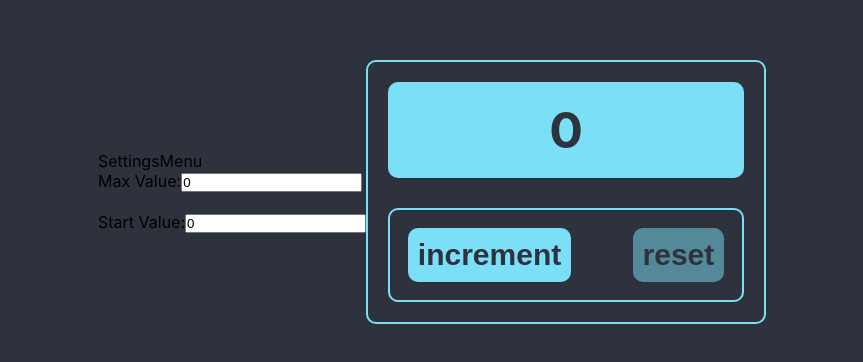
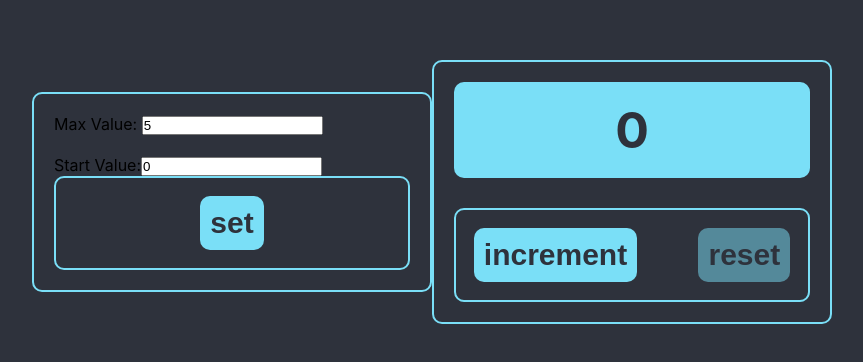
Before and after one commit to AndreiSheleg/counter, a React (Create React App) app: page / in a window 1280 px wide. Shown: the part 208-570 px from the top of the page, without its empty margins (208-1071 px from the left). Built offline with nearby package versions, Linux system fonts and the light colour scheme.

Commit message:
fixed logic

```diff
--- a/src/App.tsx
+++ b/src/App.tsx
@@ -1,18 +1,54 @@
-import React from 'react';
+import React, {ChangeEvent, useEffect, useState} from 'react';
 import logo from './logo.svg';
 import './App.css';
 import {Counter} from './components/Counter/Counter';
 import {SettingsMenu} from "./components/SettingsMenu/SettingsMenu";
 
+
+export type CounterSettings = {
+    maxValue: number,
+    startValue: number,
+}
 function App() {
+
+
+    const [settings, setSettings] = useState<CounterSettings>({
+        maxValue: 5,
+        startValue: 0,
+    })
+
+    let [count, setCount] = useState<number>(settings.startValue)
+    let [error, setError] = useState<string | null>(null)
+
+    useEffect(()=> {
+        setCount(settings.startValue)
+    }, [settings.startValue])
+
+    const setCurrentSettings = (settings: CounterSettings) => {
+        setSettings(settings)
+    }
+
+
+    const increaseCounter = () => {
+        setCount(count + 1)
+        if (count >= settings.maxValue) {
+            setError('Limit of count!')
+        }
+    }
+
+    const resetCount = () => {
+        setCount(settings.startValue)
+        setError(null)
+    }
+
     return (
         <div className="App">
-            <SettingsMenu/>
-            <Counter/>
+            <SettingsMenu settings={settings} setCurrentSettings={setCurrentSettings}/>
+            <Counter maxValue={settings.maxValue} startValue={settings.startValue} count={count} increaseCounter={increaseCounter} resetCount={resetCount}/>
 
         </div>
 
-    );
+    );/**/
 }
 
 export default App;
--- a/src/components/Counter/Counter.tsx
+++ b/src/components/Counter/Counter.tsx
@@ -1,37 +1,45 @@
-import React, {useState} from 'react';
+import React, {ChangeEvent, useState} from 'react';
 import styles from './Counter.module.css'
 import {ControlButton} from './ControlButton';
 
-export const Counter = () => {
-    let [count, setCount] = useState<number>(0)
+type PropsType = {
+    maxValue: number
+    startValue: number
+    count: number
+    increaseCounter: () => void
+    resetCount: () => void
+
+}
+export const Counter = (props: PropsType) => {
+    /*    let [count, setCount] = useState<number>(0)
         let [error, setError] = useState<string | null>(null)
 
-    let maxCountValue = 5
+        let maxCountValue = 5*/
 
-    const increaseCounter = () => {
+    /*    const increaseCounter = () => {
             setCount(++count)
             if (count >= maxCountValue) {
                 setError('Limit of count!')
             }
-    }
+        }*/
 
-    const resetCount = () => {
+    /*    const resetCount = () => {
             setCount(0)
             setError(null)
-    }
+        }*/
 
-const stylesCount = `${styles.count} ${count >= maxCountValue ? styles.countError : ''}`
+    const stylesCount = `${styles.count} ${props.count >= props.maxValue ? styles.countError : ''}`
 
     return (
         <div>
             <div className={styles.counterWrapper}>
                 <div className={styles.countBoard}>
-                    <div className={stylesCount}>{count}</div>
+                    <div className={stylesCount}>{props.count}</div>
                 </div>
 
                 <div className={styles.buttonsWrapper}>
-                    <ControlButton name={'increment'} callBack={increaseCounter} disabled={maxCountValue === count}/>
-                    <ControlButton name={'reset'} callBack={resetCount} disabled={count === 0}/>
+                    <ControlButton name={'increment'} callBack={props.increaseCounter} disabled={props.maxValue === props.count}/>
+                    <ControlButton name={'reset'} callBack={props.resetCount} disabled={props.count === 0}/>
                 </div>
             </div>
 
--- /dev/null
+++ b/src/components/SettingsMenu/SettingsMenu.module.css
@@ -0,0 +1,20 @@
+.settingsWrapper {
+    width: 400px;
+    display: flex;
+    flex-direction: column;
+    border: 2px solid var(--primary-color);
+    padding: 20px;
+    border-radius: 10px;
+    gap: 30px;
+}
+
+
+
+.buttonsWrapper {
+    width: 100%;
+    border: 2px solid var(--primary-color);
+    border-radius: 10px;
+    padding: 5%;
+    display: flex;
+    justify-content: center;
+}
--- a/src/components/SettingsMenu/SettingsMenu.tsx
+++ b/src/components/SettingsMenu/SettingsMenu.tsx
@@ -1,36 +1,65 @@
 import React, {ChangeEvent, useState} from 'react';
+import styles from "./SettingsMenu.module.css";
+import {ControlButton} from "../Counter/ControlButton";
+import {CounterSettings} from "../../App";
 
-export const SettingsMenu = () => {
-    const [maxValue, setMaxValue] = useState<number>(0)
-    const [startValue, setStartValue] = useState<number>(0)
+type PropsType = {
+  /*  maxValue: number
+    startValue: number*/
+    settings: CounterSettings
+    setCurrentSettings: (settings: CounterSettings) => void
+/*    changeMaxValue: (event: ChangeEvent<HTMLInputElement>) => void
+    changeStartValue: (event: ChangeEvent<HTMLInputElement>) => void*/
+}
+export const SettingsMenu = (props: PropsType) => {
+    const [maxValue, setMaxValue] = useState<number>(props.settings.maxValue)
+    const [startValue, setStartValue] = useState<number>(props.settings.startValue)
+    const callBackHandler = (maxValue:number, startValue:number) => {
+        console.log('нажатие на кнопку SET')
+        console.log('установленное maxValue: ', maxValue)
+        console.log('установленное startValue: ', startValue)
+        props.setCurrentSettings({
+            maxValue,
+            startValue,
+        })
+
+    }
 
     const handleMaxValueChange = (event: ChangeEvent<HTMLInputElement>) => {
-        //console.log(event.currentTarget.value)
+        console.log('звонок из handleMaxValueChange')
         const value = parseInt(event.currentTarget.value)
         setMaxValue(value)
     }
 
     const handleStartValueChange = (event: ChangeEvent<HTMLInputElement>) => {
-        //console.log(event.currentTarget.value)
+        console.log('звонок из handleStartValueChange')
         const value = parseInt(event.currentTarget.value)
         setStartValue(value)
     }
 
-
     return (
         <div>
-            SettingsMenu
-            <div>
-                Max Value:
-                <input type="number" value={maxValue} onChange={handleMaxValueChange}/>
+            <div className={styles.settingsWrapper}>
+                <div className={styles.countBoard}>
+                    <div>
+                        <div>
+                            Max Value: <input type="number" value={maxValue} onChange={handleMaxValueChange}/>
+                        </div>
+                        <br/>
+                        <div>
+                            Start Value:
+                            <input type="number" value={startValue} onChange={handleStartValueChange}/>
+                        </div>
+                    </div>
+
+                    <div className={styles.buttonsWrapper}>
+                        <ControlButton name={'set'} callBack={()=>callBackHandler(maxValue,startValue)} disabled={false}/>
+                    </div>
+
+                </div>
             </div>
 
-            <br/>
 
-            <div>
-                Start Value:
-                <input type="number" value={startValue} onChange={handleStartValueChange}/>
-            </div>
         </div>
     );
 };
```
Lines whose indentation alone changed are shown as unchanged.
